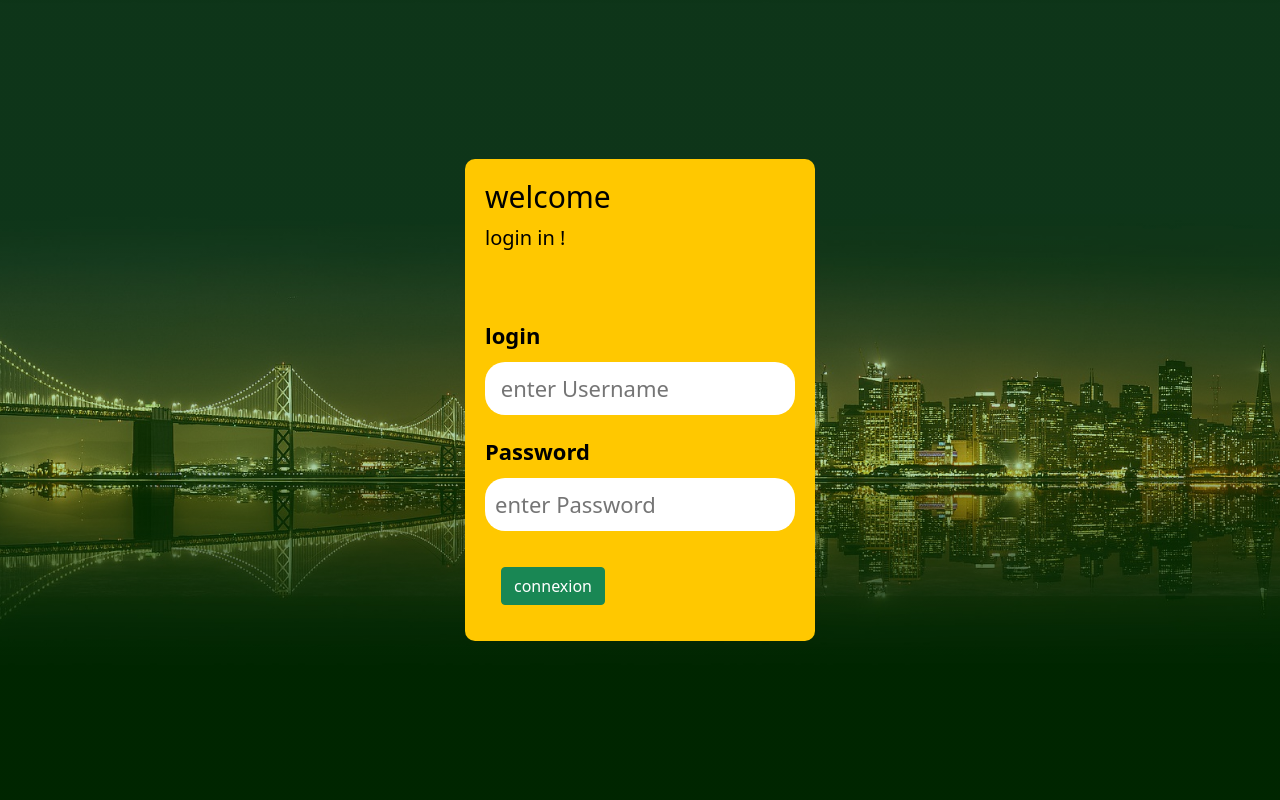
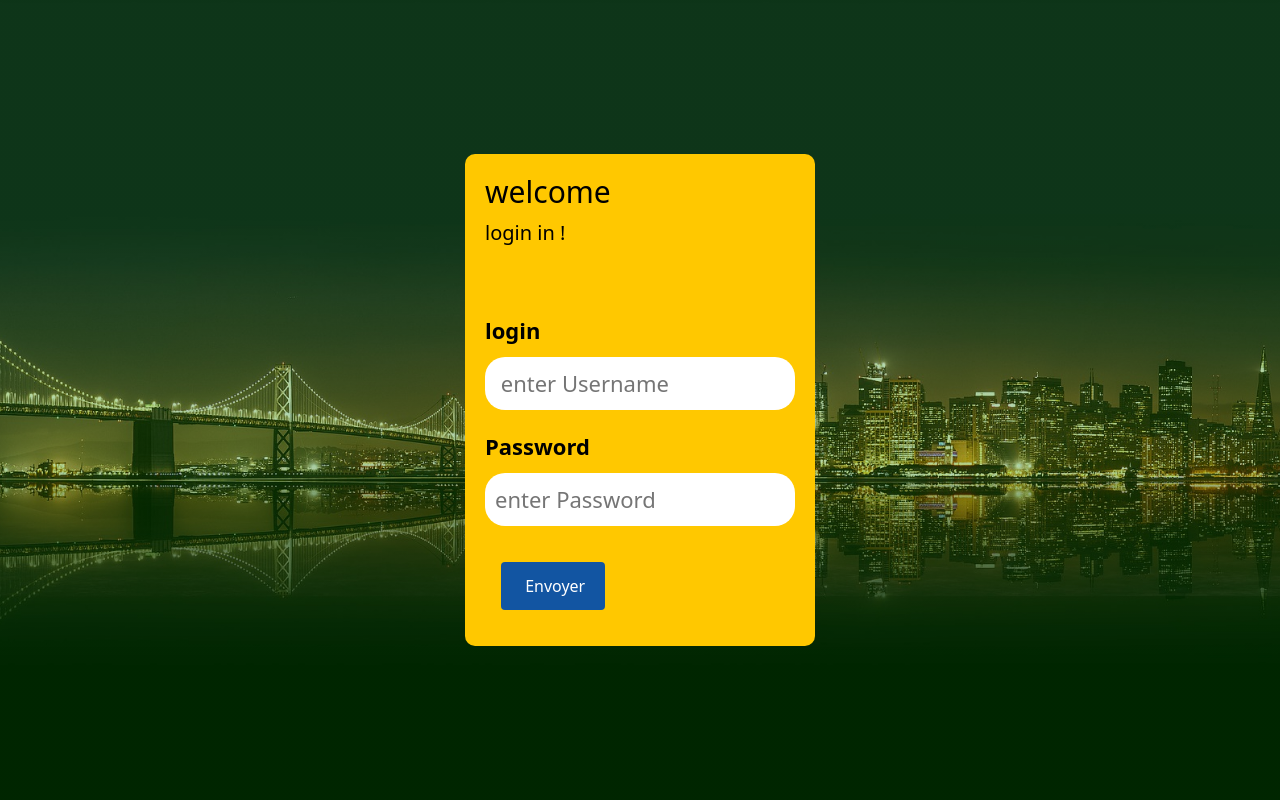
Before and after one commit to yao-stephanie/liste_client_php, a PHP site: page /login.php in a window 1280 px wide. Run offline with PHP 8.4, Linux system fonts and the light colour scheme; some libraries are stand-ins or nearby versions; some web fonts are replaced.

Commit message:
amelioration

```diff
--- /dev/null
+++ b/app.js
@@ -0,0 +1,6 @@
+// const text = document.querySelector('#formulaire');
+
+// text.addEventListener("submit", (e)=>{
+//     e.preventDefault();
+//     return index.php
+// })
--- a/connect_user.php
+++ b/connect_user.php
@@ -4,9 +4,9 @@ if(isset($_POST) & !empty($_POST)){
     $login=($_POST['login']);
     $password=($_POST['password']);
 
-    $createSql = "INSERT INTO `utilisatur` (login, password) VALUES('$login','$password')";
+    $logqls = "INSERT INTO `user` (login, password) VALUES('$login','$password')";
 
-         $donnes=$connexion->query($createSql);
+         $donnes=$connexion->query($logqls);
 
         //  while($don=$control->fetch()){
         //      echo $don[$username];
--- a/delete.php
+++ b/delete.php
@@ -3,7 +3,7 @@
 include('connect.php');
 
  $id=$_GET['id'];
- $delsql= "DELETE FROM `user_client` WHERE id=$id";
+ $delsql= "DELETE FROM `listeclient` WHERE id=$id";
  $res = $connexion->query($delsql);
  if($res){
     header("location: view.php");
--- a/login.php
+++ b/login.php
@@ -30,7 +30,7 @@ include('connect_user.php')
                 <p>login in !</p>
             </div>
 
-            <form method="POST" action="#">
+            <form method="POST" action="#" id="formulaire">
                 <div class="register">
                     <label for="subject">login</label>
                     <input type="text" id="username" name="login" placeholder=" enter Username">
@@ -39,14 +39,15 @@ include('connect_user.php')
                     <label for="subject">Password</label>
                     <input type="text" id="password" name="password" placeholder="enter Password">
                 </div>
-                <a class="liens" href="index.php">
-                    <button class="btn btn-success m-3" type="button">
-                        connexion
-                    </button>
-                </a>
+                <!-- <a class="liens" href="index.php">
+                </a> -->
+                <input type="submit" value=" Envoyer" class="btn btn-primary m-3">
             </form>
         </div>
     </header>
+
+
+    <script src="app.js"></script>
 </body>
 
 </html>
--- a/reperation_data.php
+++ b/reperation_data.php
@@ -9,7 +9,7 @@ if(isset($_POST) & !empty($_POST)){
     $email=($_POST['email']);
     $password=($_POST['password']);
 
-    $createSql = "INSERT INTO `user_client` (nom ,prenom ,ville ,age ,email, password) VALUES('$nom' , '$prenom' , '$ville' , '$age' , '$email' , '$password')";
+    $createSql = "INSERT INTO `listeclient` (nom ,prenom ,ville ,age ,email, password) VALUES('$nom' , '$prenom' , '$ville' , '$age' , '$email' , '$password')";
 
          $reponse =$connexion->query($createSql);
 
--- a/update.php
+++ b/update.php
@@ -3,7 +3,7 @@ include_once 'navbar.php';
 include('connect.php');
 
  $id=$_GET['id'];
-  $selsql= "SELECT * FROM `user_client` WHERE id=$id";
+  $selsql= "SELECT * FROM `listeclient` WHERE id=$id";
   $res = $connexion->query($selsql);
   $repon = $res->fetch();
 
@@ -17,7 +17,7 @@ include('connect.php');
     $email=($_POST['email']);
     $password=($_POST['password']);
 
-    $updateSql = "UPDATE `user_client` SET nom='$nom' ,prenom='$prenom' ,ville='$ville' ,age='$age' ,email='$email, password='$password') WHERE id=$id ";
+    $updateSql = "UPDATE `listeclient` SET nom='$nom' ,prenom='$prenom' ,ville='$ville' ,age='$age' ,email='$email, password='$password') WHERE id=$id ";
 
     $res=$connexion->query($updateSql);
     // $repon=$res->fetch();
--- a/view.php
+++ b/view.php
@@ -2,7 +2,7 @@
 include('navbar.php');
 
 include('connect.php');
-$readsql = "SELECT * FROM `user_client`";
+$readsql = "SELECT * FROM `listeclient`";
 $res = $connexion->query($readsql);
 
 
```
